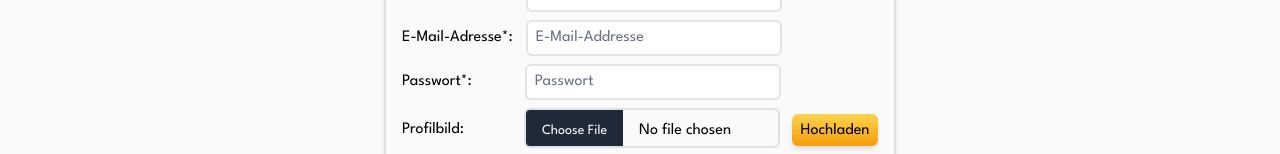
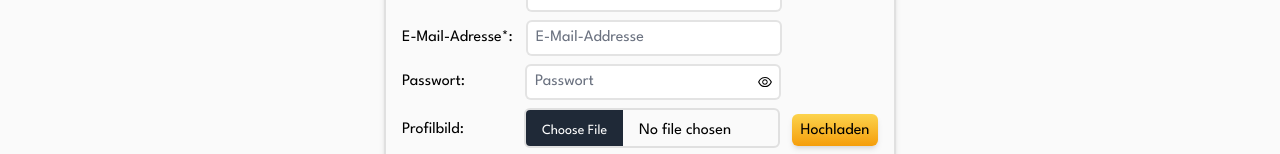
Before and after one commit to canyapalak/berliner-radmarkt, a Next.js app in the folder client/: page /signup in a window 1280 px wide. Shown: the part 234-388 px from the top of the page. Built offline with nearby package versions, Linux system fonts and the light colour scheme; no server answers.

Commit message:
➕ added hide/show password toggle

```diff
--- a/client/src/pages/login.js
+++ b/client/src/pages/login.js
@@ -1,6 +1,14 @@
 import Link from "next/link";
+import { useState } from "react";
+import { AiOutlineEye, AiOutlineEyeInvisible } from "react-icons/ai";
 
 function LoginPage() {
+  const [showPassword, setShowPassword] = useState(false);
+
+  const togglePasswordVisibility = () => {
+    setShowPassword(!showPassword);
+  };
+
   return (
     <div
       className="w-2/5 mx-auto flex flex-col gap-2 border-2 border-neutral-400
@@ -21,14 +29,26 @@ function LoginPage() {
 
       <span className="flex flex-row gap-2 items-center">
         <p>Passwort:</p>
-        <input
-          className="w-64 border-2 border-neutral-400
-               border-opacity-30 rounded-md px-2 py-1 ml-[45px] dark:text-black"
-          type="text"
-          name="password"
-          placeholder="Passwort"
-          style={{ WebkitTextSecurity: "disc" }}
-        ></input>
+        <div className="relative flex items-center">
+          <input
+            className="w-64 border-2 border-neutral-400
+            border-opacity-30 rounded-md px-2 py-1 ml-[45px] dark:text-black"
+            type={showPassword ? "text" : "password"}
+            name="password"
+            placeholder="Passwort"
+          />
+          {showPassword ? (
+            <AiOutlineEyeInvisible
+              className="absolute right-2 cursor-pointer dark:text-black"
+              onClick={togglePasswordVisibility}
+            />
+          ) : (
+            <AiOutlineEye
+              className="absolute right-2 cursor-pointer dark:text-black"
+              onClick={togglePasswordVisibility}
+            />
+          )}
+        </div>
       </span>
 
       <p
--- a/client/src/pages/signup.js
+++ b/client/src/pages/signup.js
@@ -1,6 +1,14 @@
 import Link from "next/link";
+import { useState } from "react";
+import { AiOutlineEye, AiOutlineEyeInvisible } from "react-icons/ai";
 
 function SignUpPage() {
+  const [showPassword, setShowPassword] = useState(false);
+
+  const togglePasswordVisibility = () => {
+    setShowPassword(!showPassword);
+  };
+
   return (
     <div
       className="w-2/5 mx-auto flex flex-col gap-2 border-2 border-neutral-400
@@ -31,15 +39,27 @@ function SignUpPage() {
       </span>
 
       <span className="flex flex-row gap-2 items-center">
-        <p>Passwort*:</p>
-        <input
-          className="w-64 border-2 border-neutral-400
-               border-opacity-30 rounded-md px-2 py-1 ml-[45px] dark:text-black"
-          type="text"
-          name="password"
-          placeholder="Passwort"
-          style={{ WebkitTextSecurity: "disc" }}
-        ></input>
+        <p>Passwort:</p>
+        <div className="relative flex items-center">
+          <input
+            className="w-64 border-2 border-neutral-400
+            border-opacity-30 rounded-md px-2 py-1 ml-[52px] dark:text-black"
+            type={showPassword ? "text" : "password"}
+            name="password"
+            placeholder="Passwort"
+          />
+          {showPassword ? (
+            <AiOutlineEyeInvisible
+              className="absolute right-2 cursor-pointer dark:text-black"
+              onClick={togglePasswordVisibility}
+            />
+          ) : (
+            <AiOutlineEye
+              className="absolute right-2 cursor-pointer dark:text-black"
+              onClick={togglePasswordVisibility}
+            />
+          )}
+        </div>
       </span>
 
       <span className="flex flex-row gap-3 items-center">
```
